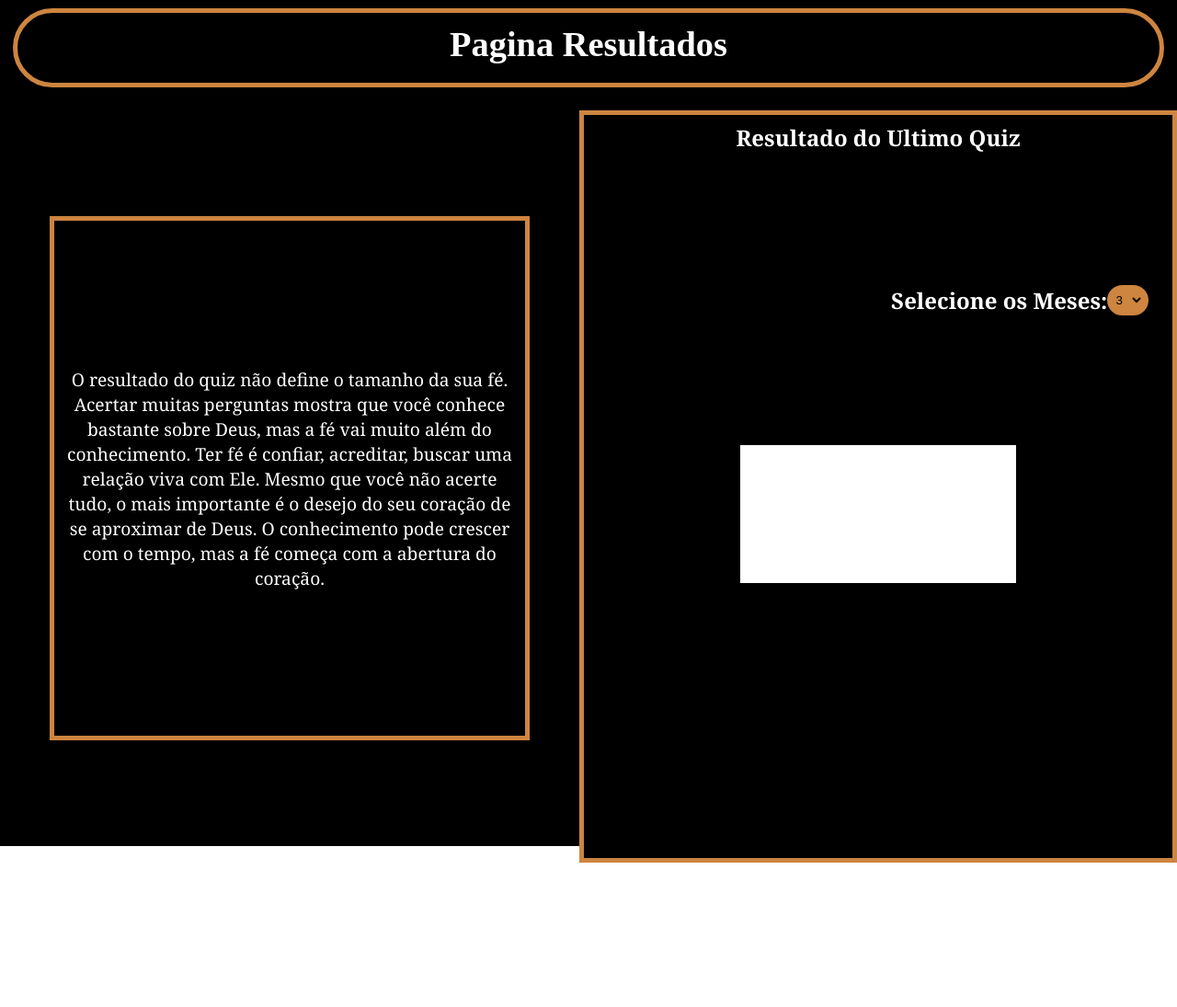
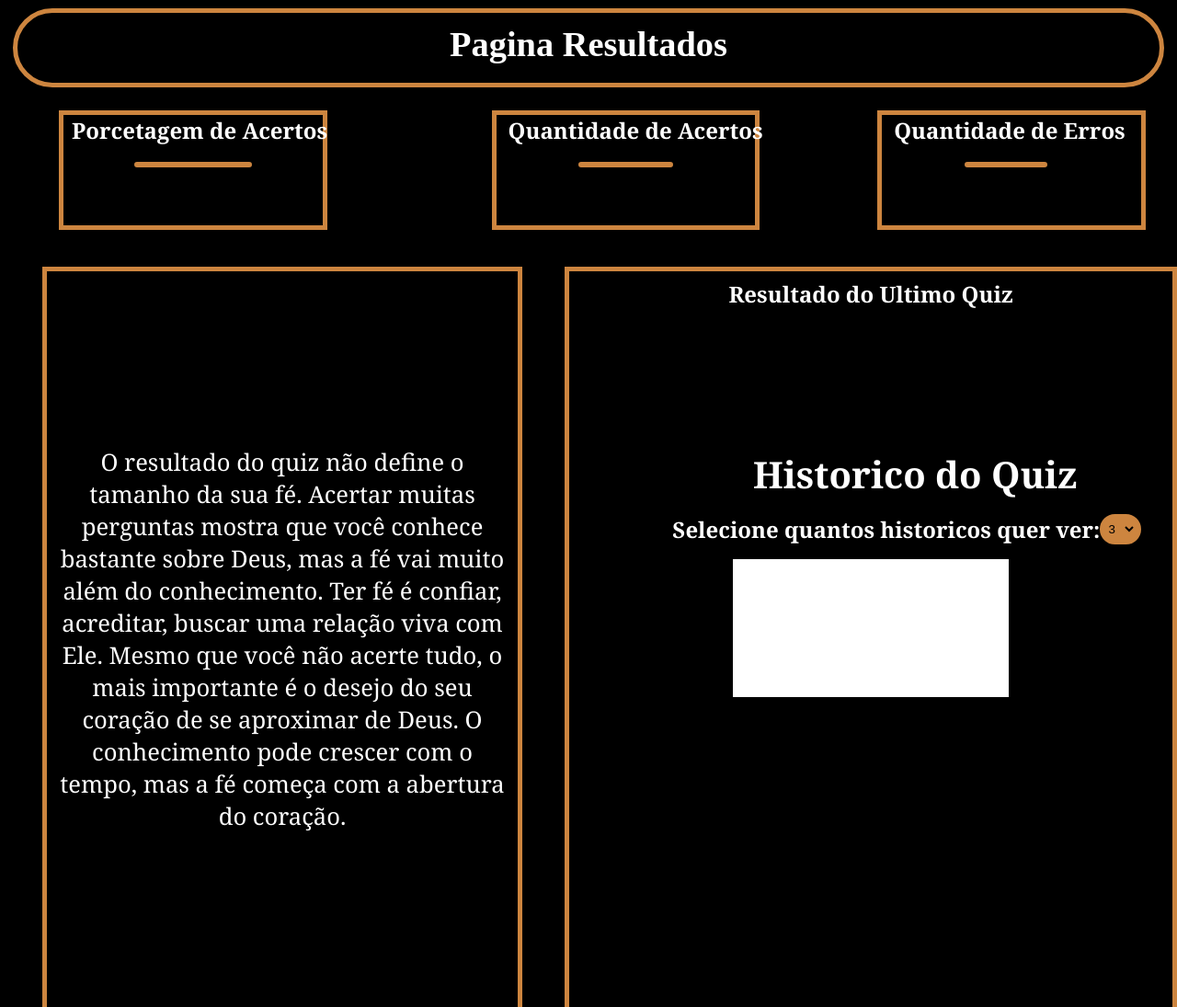
Before and after one commit to Vinicius-Melo-Rezende/Projeto_Individual, a website: page public/pages/paginaQuiz.html in a window 1280 px wide. Shown: the top 1095 px of the page at 92% size. Before the commit the page ends 938 px from the top, so only its background shows below. Drawn offline with nearby package versions, Linux system fonts and the light colour scheme; no server answers.

Commit message:
Colocando as 3 KPIS na paginaQuiz de baixo do titulo com 3 divs dentro do containerKPIS aonde elas estão organizadas em colunas

```diff
--- a/public/pages/paginaQuiz.html
+++ b/public/pages/paginaQuiz.html
@@ -15,6 +15,21 @@
             <h2 id="tituloInicio">Pagina Resultados</h2>
         </div>
     </div>
+<div id="containerKPIS">
+    <div id="Kpi1">
+        <h2 id="TituloKPI1">Porcetagem de Acertos</h2><br>
+        <div id="div_KPI1"></div>
+
+    </div>
+    <div id="Kpi2">
+        <h2 id="TituloKPI2">Quantidade de Acertos</h2><br>
+        <div id="div_KPI2"></div>
+    </div>
+    <div id="Kpi3">
+        <h2 id="TituloKPI3">Quantidade de Erros</h2><br>
+        <div id="div_KPI3"></div>
+    </div>
+</div>
 <div id="containertudo">
     <div id="caixa1">
         <div id="divTextoGrafico">
@@ -29,8 +44,9 @@
                 <div id="conteinerGraficoPizza">
                     <canvas id="graficoPizza"></canvas>
                 </div>
+                <h2 id="tituloHistorico">Historico do Quiz</h2>
                 <div id="divSelect">
-                    <h2 id="SeletorMeses">Selecione os Meses:</h2><br>
+                    <h2 id="SeletorMeses">Selecione quantos historicos quer ver:</h2><br>
                     <select name="opcoes" id="opcoes">
                         <option value="3">3</option>
                         <option value="6">6</option>
@@ -79,6 +95,10 @@
     function montarGrafico() {
         var acertos = sessionStorage.NUMERO_ACERTOS;
         var erros = sessionStorage.NUMERO_ERROS;
+        var porcetagemKPI1 = ((Number(acertos) / 15) * 100).toFixed(0);
+        div_KPI1.innerHTML = `${porcetagemKPI1}%`
+        div_KPI2.innerHTML = `${acertos}`
+        div_KPI3.innerHTML = `${erros}`
         console.log(acertos, erros)
 
         var ctx = document.getElementById("graficoPizza").getContext("2d");
--- a/public/styles/style_Quiz.css
+++ b/public/styles/style_Quiz.css
@@ -2,6 +2,9 @@
     margin: 0;
 }
 
+body{
+    background-color: black;
+}
 #containerTituloInicio {
     height: 8vh;
     width: 97vw;
@@ -20,7 +23,6 @@
 }
 
 #conteinerGraficoLinha {
-    height: 50vh;
     width: 50vw;
     display: flex;
     justify-content: center;
@@ -60,14 +62,11 @@
 
 #containertudo {
     display: flex;
-    height: 100vh;
     background-color: black;
 }
 
 #caixa1 {
     width: 50vw;
-    height: 100vh;
-    background-color: black;
     display: flex;
     justify-content: center;
     align-items: center;
@@ -75,11 +74,9 @@
 
 #caixa2 {
     width: 50vw;
-    height: 100vh;
-    background-color: black;
     border: 5px solid;
     border-color: #CD853F;
-    padding-top: 1vh;
+    padding: 1vh;
 }
 
 #fundTituloInicio {
@@ -93,7 +90,7 @@
 
 #divTextoGrafico {
     background-color: black;
-    height: 70vh;
+    height: 100vh;
     width: 40vw;
     color: white;
     border: 5px solid;
@@ -105,7 +102,7 @@
 
 #TextoGrafico {
     text-align: center;
-    font-size: 1.5vw;
+    font-size: 2vw;
     font-family: 'Georgia', serif;
     margin-left: 0.5vw;
     margin-right: 0.5vw;
@@ -138,3 +135,98 @@
     background-color: #CD853F;
     color: black;
 }
+
+#containerKPIS {
+    display: flex;
+}
+
+#Kpi1 {
+    color: white;
+    height: 15vh;
+    width: 22vw;
+    border: 5px solid;
+    border-color: #CD853F;
+    background-color: black;
+    margin-right: 14vw;
+    margin-left: 5vw;
+}
+
+#Kpi2 {
+    color: white;
+    height: 15vh;
+    width: 22vw;
+    border: 5px solid;
+    border-color: #CD853F;
+    background-color: black;
+    margin-right: 10vw;
+}
+
+#Kpi3 {
+    color: white;
+    height: 15vh;
+    width: 22vw;
+    border: 5px solid;
+    border-color: #CD853F;
+    background-color: black;
+    margin-bottom: 5vh;
+}
+
+
+#TituloKPI1 {
+    color: white;
+    width: 30vw;
+    margin-left: 0.7vw;
+    font-family: 'Georgia', serif;
+}
+
+#TituloKPI2 {
+    color: white;
+    width: 30vw;
+    margin-left: 1vw;
+    font-family: 'Georgia', serif;
+}
+
+#TituloKPI3 {
+    color: white;
+    width: 21vw;
+    margin-left: 1vw;
+    font-family: 'Georgia', serif;
+}
+
+#div_KPI1 {
+margin-left: 6vw;
+font-size: 5vh;
+border: 3px solid;
+padding-left: 3vw;
+margin-right: 6vw;
+border-color: #CD853F;
+border-radius: 40vw;
+}
+
+#div_KPI2 {
+margin-left: 7vw;
+font-size: 5vh;
+border: 3px solid;
+padding-left: 2.5vw;
+margin-right: 7vw;
+border-color: #CD853F;
+border-radius: 40vw;
+}
+
+#div_KPI3 {
+margin-left: 7vw;
+font-size: 5vh;
+border: 3px solid;
+padding-left: 2.8vw;
+margin-right: 8vw;
+border-color: #CD853F;
+border-radius: 40vw;
+}
+
+#tituloHistorico {
+    color: white;
+    font-family: 'Georgia', serif;
+    font-size: 5vh;
+    margin-left: 15vw;
+    margin-top: 3vh;
+}
```
Also changed, not shown: public/pages/login_cadastro.html (+1 -2 lines), 1 other file.
